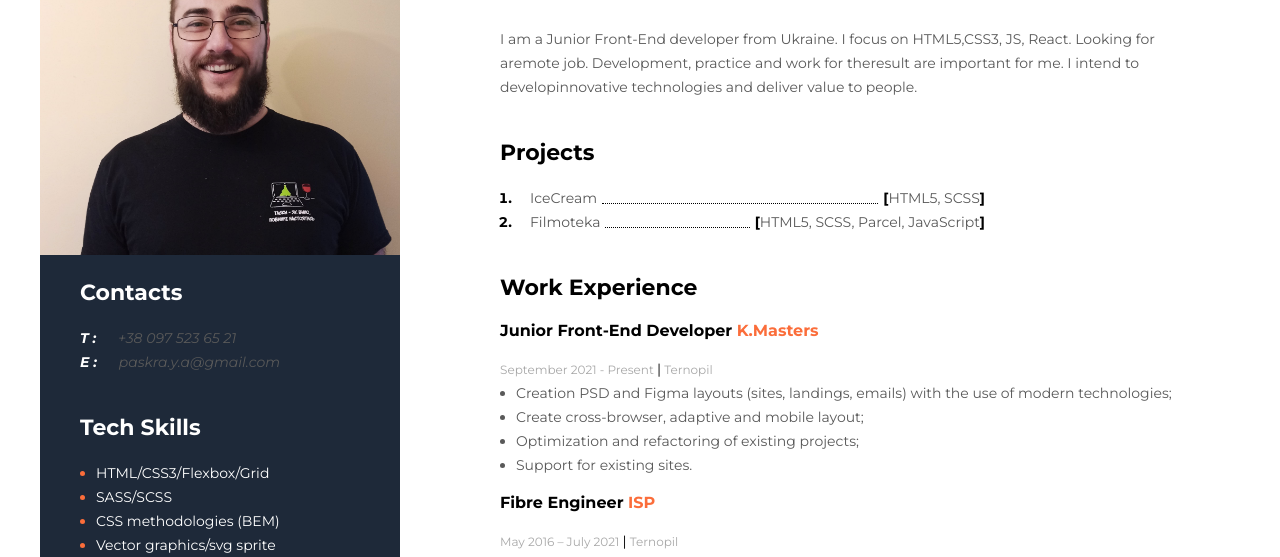
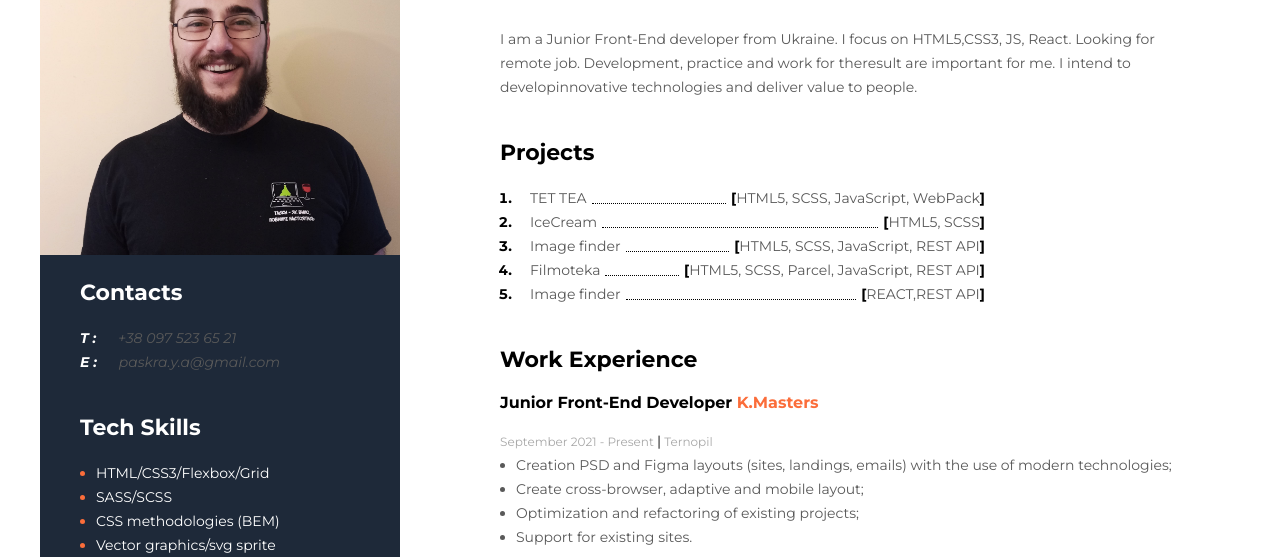
Before and after one commit to Askarunro/my_cv, a plain HTML site: page index.html in a window 1280 px wide. Shown: the part 185-742 px from the top of the page. Drawn offline with Linux system fonts and the light colour scheme.

Commit message:
Update index.html

```diff
--- a/index.html
+++ b/index.html
@@ -86,7 +86,7 @@
           <h1 class="about-me__title">YURIY PASKAR</h1>
           <p class="about-me__text">
             I am a Junior Front-End developer from Ukraine. I focus on HTML5,CSS3, JS, React.
-            Looking for aremote job. Development, practice and work for theresult are important for
+            Looking for remote job. Development, practice and work for theresult are important for
             me. I intend to developinnovative technologies and deliver value to people.
           </p>
         </div>
@@ -94,6 +94,14 @@
         <div class="projects">
           <h2 class="contant__title">Projects</h2>
           <ol class="projects__list">
+            <li class="projects__item">
+              <div class="projects__wrapper">
+                &emsp;
+                <a href="https://tettea.com">TET TEA</a>
+                <span class="divider"></span>
+                [<span>HTML5, SCSS, JavaScript, WebPack</span>]
+              </div>
+            </li>
             <li class="projects__item">
               <div class="projects__wrapper">
                 &emsp;
@@ -105,9 +113,25 @@
             <li class="projects__item">
               <div class="projects__wrapper">
                 &emsp;
+                <a href="https://askarunro.github.io/goit-js-hw-11/">Image finder</a>
+                <span class="divider"></span>
+                [<span>HTML5, SCSS, JavaScript, REST API</span>]
+              </div>
+            </li>
+            <li class="projects__item">
+              <div class="projects__wrapper">
+                &emsp;
                 <a href="https://vikorlovskiy.github.io/Filmoteka-team-project/">Filmoteka</a>
                 <span class="divider"></span>
-                [<span>HTML5, SCSS, Parcel, JavaScript </span>]
+                [<span>HTML5, SCSS, Parcel, JavaScript, REST API </span>]
+              </div>
+            </li>
+            <li class="projects__item">
+              <div class="projects__wrapper">
+                &emsp;
+                <a href="https://askarunro.github.io/goit-react-hw-03-image-finder/">Image finder</a>
+                <span class="divider"></span>
+                [<span>REACT,REST API </span>]
               </div>
             </li>
           </ol>
@@ -165,7 +189,7 @@
         <div class="Education">
           <h2 class="contant__title">Education</h2>
           <p><span class="place">O.S. Popov Odessa National Academy of Telecommunications</span></p>
-          <h3 class="h3-front-end">High School Diploma, Telecommunications</h3>
+          <h3 class="work__title">High School Diploma, Telecommunications</h3>
           <p class="date">September 2011 - January 2015 <span class="date-style">|</span> Odessa</p>
         </div>
       </div>
```
